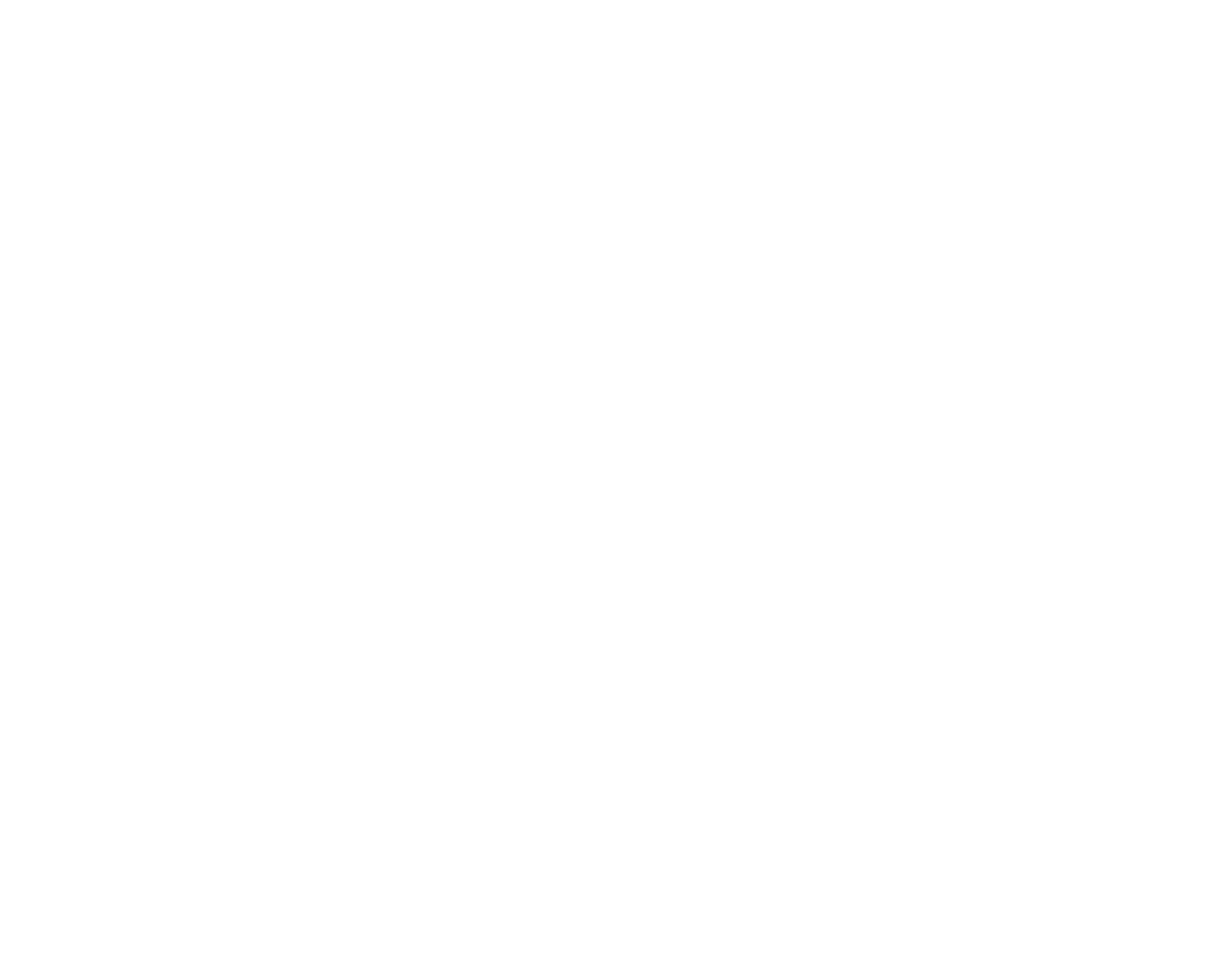
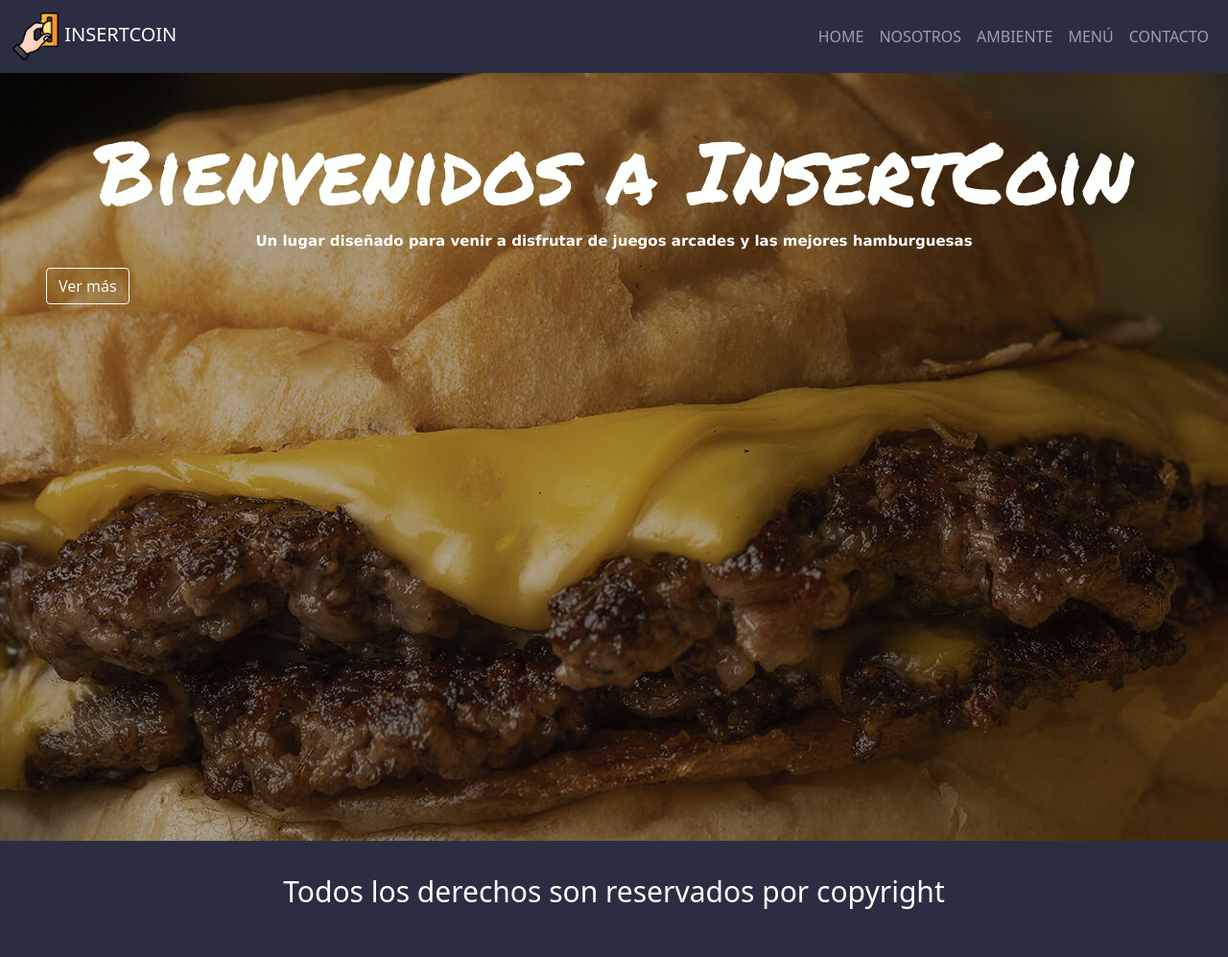
Before and after one commit to owsianski/segundaPreEntrega, a plain HTML site: page index.html in a window 1280 px wide. Shown: the whole page at 96% size. Before the commit the page ends 800 px from the top, so only its background shows below. Drawn offline with nearby package versions, Linux system fonts and the light colour scheme.

Commit message:
agrego imagenes y css

```diff
--- a/estilos.css
+++ b/estilos.css
@@ -0,0 +1,49 @@
+@import url('https://fonts.googleapis.com/css2?family=Permanent+Marker&display=swap');
+
+/*  font-family: "Permanent Marker", cursive; */
+
+
+.navbar{
+    background-color: #2B2D42;
+    text-transform: uppercase;
+    color: #FDFFFC;
+}
+
+.navbar-brand img{
+    height: 50px;
+}
+
+.jumbotron{
+    background-image: linear-gradient(rgba(0,0,0, 0.3),rgba(0,0,0, 0.3)) , url(./multimedia/banner.jpg);
+    height: 800px;
+}
+
+.jumbotron h1{
+    font-size: 90px;
+    font-family: "Permanent Marker", cursive;
+    text-align: center;
+    color: #FDFFFC;
+}
+
+.jumbotron p {
+    display: flex;
+    justify-content: center;
+    font-size: 15px;
+    font-family: Verdana, Geneva, Tahoma, sans-serif;
+    font-weight: bold;
+}
+
+
+footer{
+    background-color: #2B2D42;
+    color: white;
+    text-align: center;
+    padding: 30px;
+    font-size: 30px;
+}
+
+.redes a{
+    text-decoration: none;
+    color: #FDFFFC;
+    letter-spacing: 10px;
+}
--- a/index.html
+++ b/index.html
@@ -3,9 +3,66 @@
 <head>
     <meta charset="UTF-8">
     <meta name="viewport" content="width=device-width, initial-scale=1.0">
+    <link href="https://cdn.jsdelivr.net/npm/bootstrap@5.1.3/dist/css/bootstrap.min.css" rel="stylesheet" integrity="sha384-1BmE4kWBq78iYhFldvKuhfTAU6auU8tT94WrHftjDbrCEXSU1oBoqyl2QvZ6jIW3" crossorigin="anonymous">
+    <link rel="shortcut icon" href="./multimedia/moneda-dolar.png" type="image/x-icon" href="./index.html">
+    <link rel="stylesheet" href="estilos.css">
+
     <title>InsertCoin</title>
 </head>
 <body>
+        <!-- comienza bootstrap 5.1 -->
+        <nav class="navbar navbar-expand-sm navbar-dark">
+            <div class="container-fluid">
+              <a class="navbar-brand" href="#"><img src="./multimedia/logo.png" alt=""> InsertCoin</a>
+              <button class="navbar-toggler" type="button" data-bs-toggle="collapse" data-bs-target="#collapsibleNavbar">
+                <span class="navbar-toggler-icon"></span>
+              </button>
+              <div class="collapse navbar-collapse d-flex justify-content-end" id="collapsibleNavbar">
+                <ul class="navbar-nav">
+                  <li class="nav-item">
+                    <a class="nav-link" href="#">Home</a>
+                  </li>
+                  <li class="nav-item">
+                    <a class="nav-link" href="#">Nosotros</a>
+                  </li>
+                  <li class="nav-item">
+                    <a class="nav-link" href="#">Ambiente</a>
+                  </li>
+                  <li class="nav-item">
+                    <a class="nav-link" href="#">Menú</a>
+                  </li>
+                  <li class="nav-item">
+                    <a class="nav-link" href="#">Contacto</a>
+                  </li>
+                </ul>
+              </div>
+            </div>
+          </nav>
+          <!-- termina bootstrap 5.1 -->
+          <!--jumbotron inicia -->
+          <div class= "jumbotron p-5 text-white">
+            <h1>Bienvenidos a InsertCoin</h1>
+            <p>Un lugar diseñado para venir a disfrutar de juegos arcades y las mejores hamburguesas</p>
+            <button type="button" class="btn btn-outline-light d-flex text-align-center"> Ver más</button>
+          </div>
+          <!--jumbotron finaliza -->
 
+          <!-- footer inicia -->
+          <footer>
+           <p>Todos los derechos son reservados por copyright</p>
+           <div class="redes">
+                <a href="">
+                    <i class="fa-brands fa-instagram"></i>
+                </a>
+           </div>
+          </footer>
+          <!-- footer finaliza -->
+
+
+
+<!-- script bootstrap -->
+    <script src="https://cdn.jsdelivr.net/npm/@popperjs/core@2.10.2/dist/umd/popper.min.js" integrity="sha384-7+zCNj/IqJ95wo16oMtfsKbZ9ccEh31eOz1HGyDuCQ6wgnyJNSYdrPa03rtR1zdB" crossorigin="anonymous"></script>
+    <script src="https://cdn.jsdelivr.net/npm/bootstrap@5.1.3/dist/js/bootstrap.min.js" integrity="sha384-QJHtvGhmr9XOIpI6YVutG+2QOK9T+ZnN4kzFN1RtK3zEFEIsxhlmWl5/YESvpZ13" crossorigin="anonymous"></script>
+<!-- script bootstrap -->
 </body>
 </html>
```
Also changed, not shown: multimedia/banner 2.jpg (added), multimedia/banner.jpg (added), multimedia/banner3.jpg (added), multimedia/logo.png (added), multimedia/moneda-dolar.png (added).
